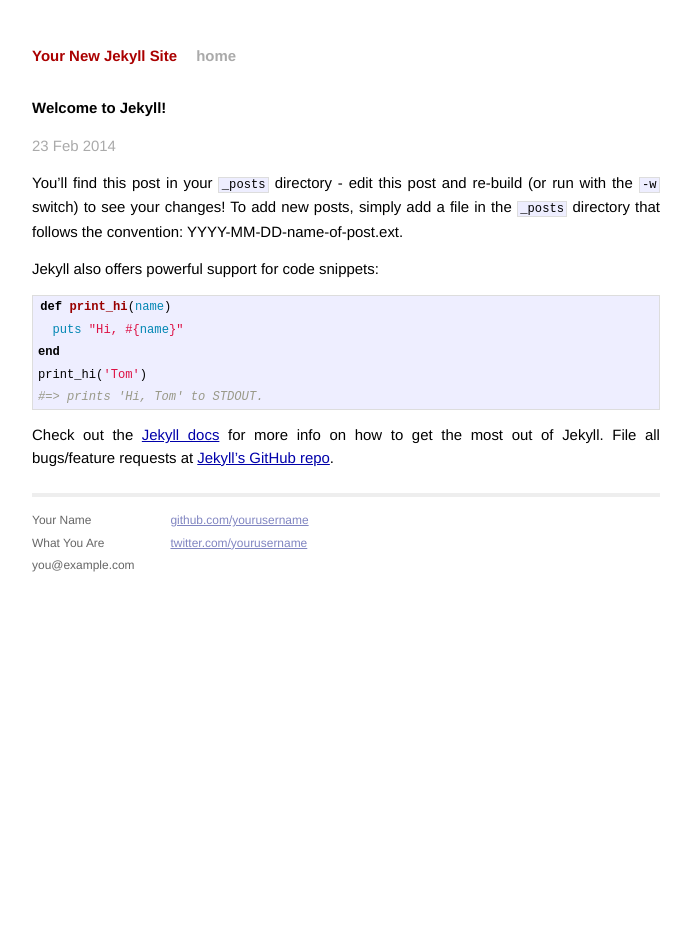
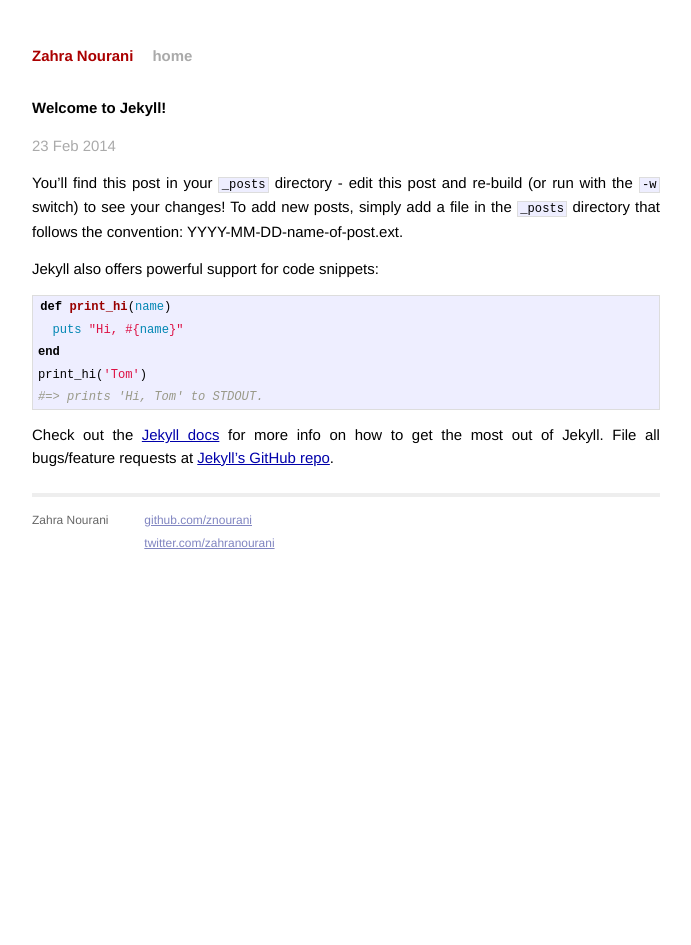
Before and after one commit to znourani/portfolio, a Jekyll site: the page built from _posts/2014-02-23-welcome-to-jekyll.markdown, in a window 1280 px wide. Shown: the whole page, without its empty margins (294-985 px from the left). Built offline with Jekyll 4.4.1, drawn with Linux system fonts in a browser that asks for light colours; Markdown is read by kramdown in place of the engine named in the settings.

Commit message:
adding my cool-ass name to everything

```diff
--- a/_config.yml
+++ b/_config.yml
@@ -1,3 +1,3 @@
-name: Your New Jekyll Site
+name: Zahra Nourani
 markdown: redcarpet
 pygments: true
--- a/_layouts/default.html
+++ b/_layouts/default.html
@@ -26,15 +26,13 @@
           <div class="footer">
             <div class="contact">
               <p>
-                Your Name<br />
-                What You Are<br />
-                you@example.com
+                Zahra Nourani
               </p>
             </div>
             <div class="contact">
               <p>
-                <a href="https://github.com/yourusername">github.com/yourusername</a><br />
-                <a href="https://twitter.com/yourusername">twitter.com/yourusername</a><br />
+                <a href="https://github.com/znourani">github.com/znourani</a><br />
+                <a href="https://twitter.com/zahranourani">twitter.com/zahranourani</a><br />
               </p>
             </div>
           </div>
--- a/index.html
+++ b/index.html
@@ -1,6 +1,6 @@
 ---
 layout: default
-title: Your New Jekyll Site
+title: Zahra Nourani
 ---
 
 <div id="home">
```
